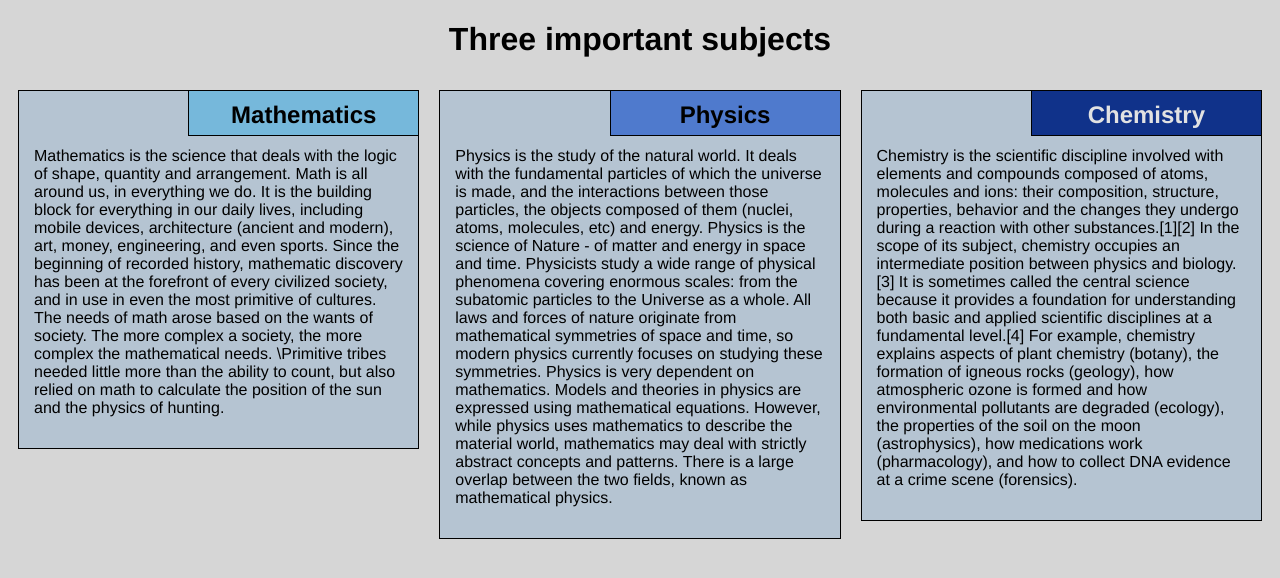
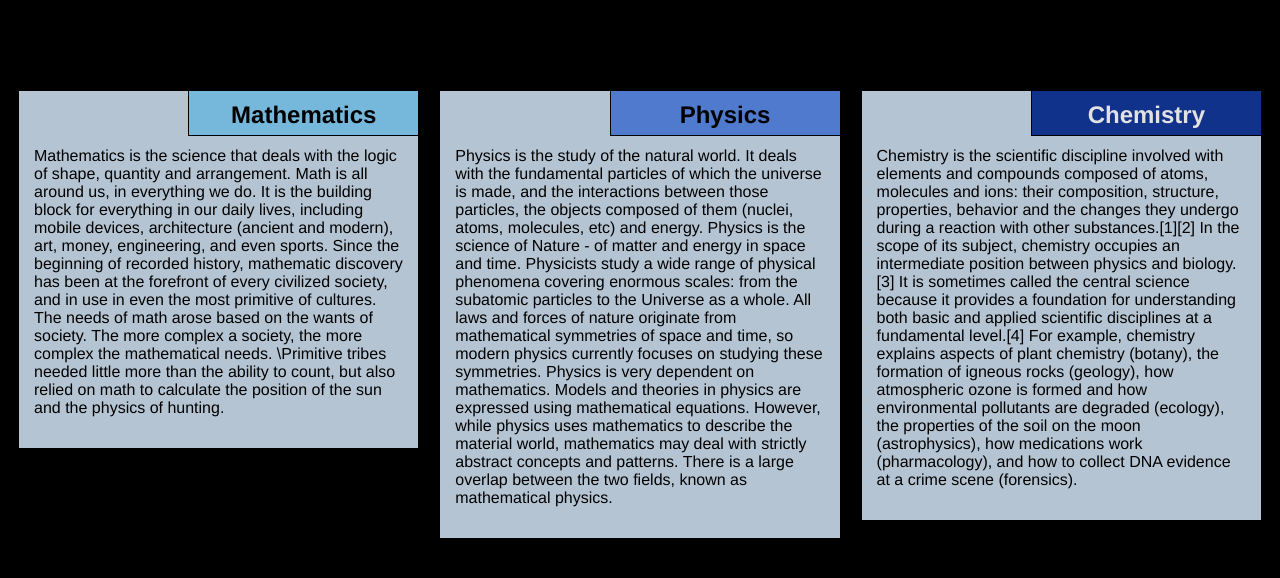
Before and after one commit to harsha-009/Coursera_HTML-CSS-Javascript-for-Web-Developers, a plain HTML site: page module-2 solution/index.html in a window 1280 px wide. Drawn offline with Linux system fonts and the light colour scheme.

Commit message:
Update style.css

```diff
--- a/module-2 solution/css/style.css
+++ b/module-2 solution/css/style.css
@@ -4,7 +4,7 @@
 }
 
 body {
-    background-color: #d6d6d6;
+    background-color: #000000;
 }
 
 h1 {
```
